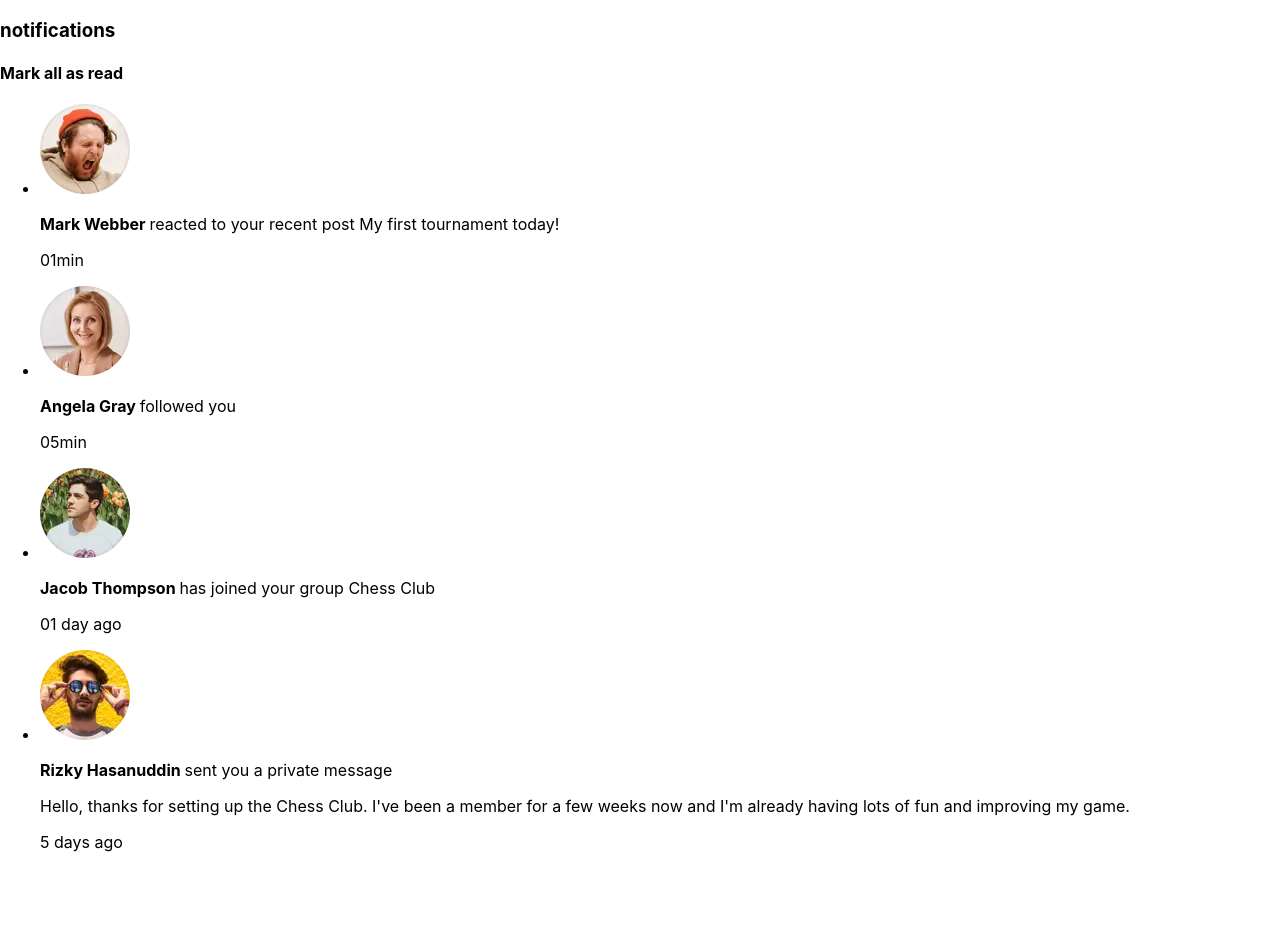
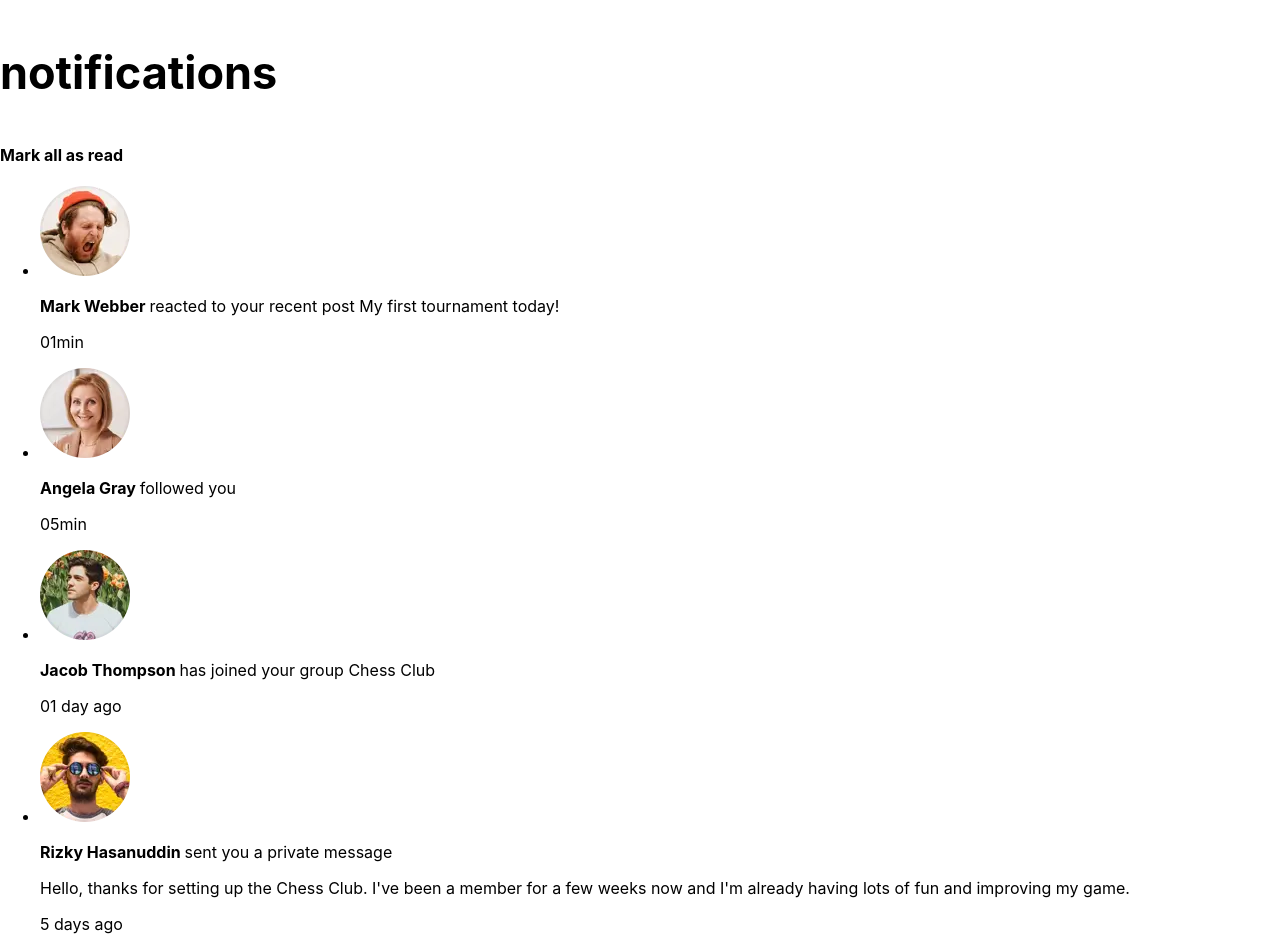
Before and after one commit to JnFerri/notification-page-react, a React (Create React App) app: page / in a window 1280 px wide. Before the commit the page ends 868 px from the top, so only its background shows below. Built offline with nearby package versions, Linux system fonts and the light colour scheme.

Commit message:
add list css

```diff
--- /dev/null
+++ b/src/components/List/List.module.scss
@@ -0,0 +1,7 @@
+.titulo{
+    font-size: 45px;
+}
+
+.notification{
+    background-color: rgb(165, 217, 238);
+}
--- a/src/components/List/List.tsx
+++ b/src/components/List/List.tsx
@@ -4,6 +4,7 @@ import image0 from '../../assets/images/avatar-mark-webber.webp'
 import image1 from '../../assets/images/avatar-angela-gray.webp'
 import image2 from '../../assets/images/avatar-jacob-thompson.webp'
 import image3 from '../../assets/images/avatar-rizky-hasanuddin.webp'
+import Style from './List.module.scss'
 
 
 function List() {
@@ -50,7 +51,7 @@ function List() {
 
             <section>
                 <div>
-                    <h3>notifications</h3>
+                    <h3 className={Style.titulo}>notifications</h3>
                     <h4>Mark all as read</h4>
                 </div>
                 <ul>
```
